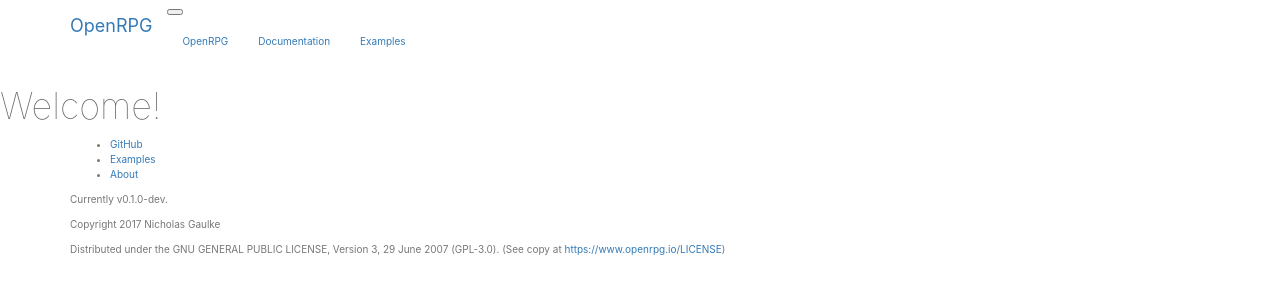
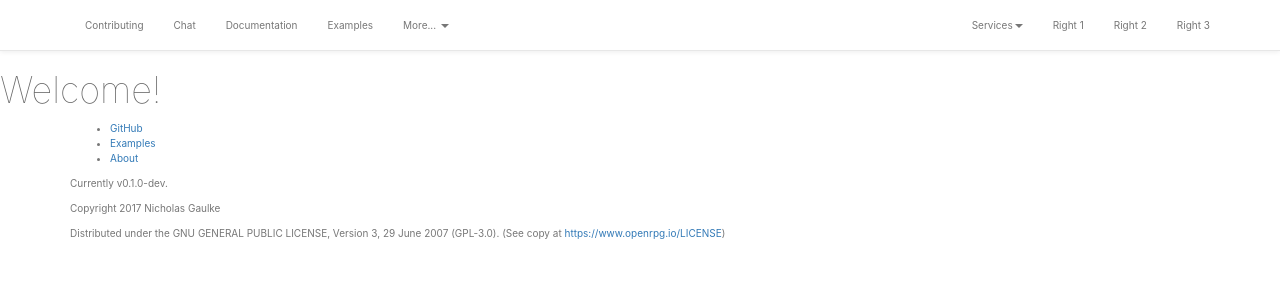
Before and after one commit to incomingstick/OpenRPG, a Jekyll site: the page built from docs/index.html, in a window 1280 px wide. Shown: the top 300 px of the page. Built offline with Jekyll 4.4.1, drawn with Linux system fonts in a browser that asks for light colours.

Commit message:
updated navbar

```diff
--- a/docs/_includes/nav-home.html
+++ b/docs/_includes/nav-home.html
@@ -1,41 +1,51 @@
-<header class="navbar navbar-light navbar-toggleable-md">
-  <nav class="container">
-    {% comment %}
-    <nav class="nav navbar-nav float-right">
-      <div class="nav-item dropdown">
-        <a class="nav-item nav-link dropdown-toggle" href="#" id="bd-versions" data-toggle="dropdown" aria-haspopup="true" aria-expanded="false">
-          v{{ site.current_version }}
-        </a>
-        <div class="dropdown-menu dropdown-menu-right" aria-labelledby="bd-versions">
-          <a class="dropdown-item" href="#">v0.1.0-dev</a>
-          <a class="dropdown-item" href="#">v0.0.3-dev</a>
-          <a class="dropdown-item" href="#">v0.0.2-dev</a>
-        </div>
-      </div>
-    </nav>
-    {% endcomment %}
-
-    <div class="d-flex justify-content-between hidden-lg-up">
-      <a class="navbar-brand" href="{{ site.baseurl }}/">
-        OpenRPG
-      </a>
-      <button class="navbar-toggler" type="button" data-toggle="collapse" data-target="#bd-main-nav" aria-controls="bd-main-nav" aria-expanded="false" aria-label="Toggle navigation">
-        <span class="navbar-toggler-icon"></span>
+<nav class="navbar navbar-default navbar-static-top">
+  <div class="container">
+    <div class="navbar-header">
+      <button type="button" class="navbar-toggle collapsed" data-toggle="collapse" data-target="#navbar" aria-expanded="false" aria-controls="navbar">
+        <span class="sr-only">Toggle navigation</span>
+        <span class="icon-bar"></span>
+        <span class="icon-bar"></span>
+        <span class="icon-bar"></span>
       </button>
     </div>
-
-    <div class="collapse navbar-collapse" id="bd-main-nav">
+    <div id="navbar" class="navbar-collapse collapse">
       <ul class="nav navbar-nav">
-        <li class="nav-item active">
-          <a class="nav-item nav-link {% if page.layout == "home" %}active{% endif %}" href="{{ site.baseurl }}/" onclick="ga('send', 'event', 'Navbar', 'Community links', 'OpenRPG');">OpenRPG</a>
+        <li class="yamm-fw">
+          <a href="https://github.com/incomingstick/OpenRPG/blob/master/.github/CONTRIBUTING.md">Contributing</a>
         </li>
-        <li class="nav-item">
-          <a class="nav-item nav-link {% if page.layout == "docs" %}active{% endif %}" href="{{ site.baseurl }}/getting-started/introduction/" onclick="ga('send', 'event', 'Navbar', 'Community links', 'Docs');">Documentation</a>
+        <li class="yamm-fw">
+          <a href="https://discord.gg/vdwKeZg">Chat</a>
         </li>
-        <li class="nav-item">
-          <a class="nav-item nav-link {% if page.title == "Examples" %}active{% endif %}" href="{{ site.baseurl }}/examples/" onclick="ga('send', 'event', 'Navbar', 'Community links', 'Examples');">Examples</a>
+        <li class="yamm-fw">
+          <a href="http://openrpg.io">Documentation</a>
+        </li>
+        <li class="yamm-fw">
+          <a href="http://openrpg.io">Examples</a>
+        </li>
+        <li class="dropdown">
+          <a href="" class="dropdown-toggle" data-toggle="dropdown" role="button" aria-expanded="false">More... <span class="caret"></span></a>
+          <ul class="dropdown-menu" role="menu">
+            <li class="divider"></li>
+            <li><a href="http://openrpg.io">View All</a></li>
+          </ul>
         </li>
       </ul>
+      <ul class="nav navbar-nav navbar-right">
+        <li class="dropdown">
+          <a href="" class="dropdown-toggle" data-toggle="dropdown" role="button" aria-expanded="true">Services<span class="caret"></span></a>
+          <ul class="dropdown-menu" role="menu">
+            <li class="divider"></li>
+            <li><a href="http://openrpg.io">Menu 1</a></li>
+            <li><a href="http://openrpg.io">Menu 2</a></li>
+            <li><a href="http://openrpg.io">Menu 3</a></li>
+            <li><a href="http://openrpg.io">Menu 4</a></li>
+            <li><a href="http://openrpg.io">Menu 5</a></li>
+          </ul>
+        </li>
+        <li><a href="http://openrpg.io">Right 1</a></li>
+        <li><a href="http://openrpg.io">Right 2</a></li>
+        <li><a href="http://openrpg.io">Right 3</a></li>
+      </ul>
     </div>
-  </nav>
-</header>
+  </div>
+</nav>
```
